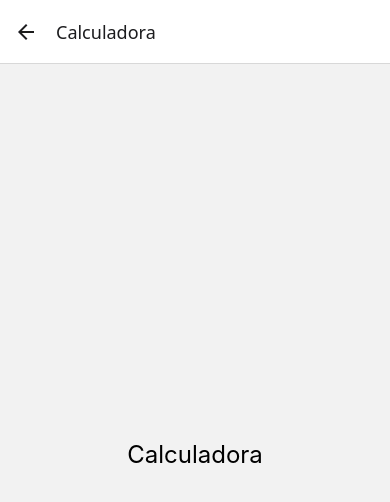
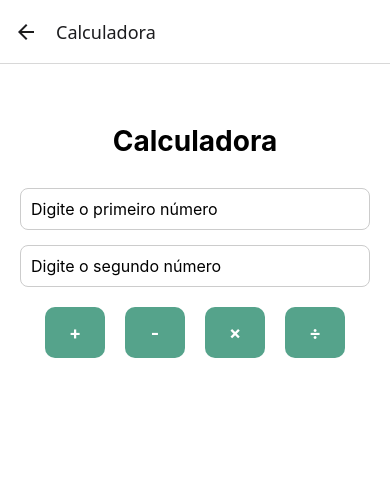
Before and after one commit to Lucca7r/AppDoesEverything, a React Native app: screen /Calculadora in a window 390 px wide. Shown: the top 502 px of the page. Built offline with nearby package versions, Linux system fonts and the light colour scheme.

Commit message:
start calculadora

```diff
--- a/src/screens/CalculatorScreen.tsx
+++ b/src/screens/CalculatorScreen.tsx
@@ -1,19 +1,145 @@
-import React from 'react';
-import { View, Text, StyleSheet } from 'react-native';
+import React, { useState } from 'react';
+import {
+  View,
+  Text,
+  TextInput,
+  TouchableOpacity,
+  StyleSheet,
+  Alert,
+  KeyboardAvoidingView,
+  Platform,
+  TouchableWithoutFeedback,
+  Keyboard,
+} from 'react-native';
 
 export default function CalculatorScreen() {
+  const [num1, setNum1] = useState('');
+  const [num2, setNum2] = useState('');
+  const [result, setResult] = useState<number | null>(null);
+
+  const handleCalc = (operation: string) => {
+    const a = parseFloat(num1);
+    const b = parseFloat(num2);
+
+    if (isNaN(a) || isNaN(b)) {
+      Alert.alert('Erro', 'Digite dois números válidos.');
+      return;
+    }
+
+    let res: number;
+    switch (operation) {
+      case '+': res = a + b; break;
+      case '-': res = a - b; break;
+      case '*': res = a * b; break;
+      case '/':
+        if (b === 0) {
+          Alert.alert('Erro', 'Não é possível dividir por zero.');
+          return;
+        }
+        res = a / b;
+        break;
+      default: return;
+    }
+
+    setResult(res);
+  };
+
   return (
-    <View style={styles.container}>
-      <Text style={styles.text}>Calculadora</Text>
-    </View>
+    <KeyboardAvoidingView
+      behavior={Platform.OS === 'ios' ? 'padding' : 'height'}
+      style={styles.wrapper}
+    >
+      <TouchableWithoutFeedback onPress={Keyboard.dismiss}>
+        <View style={styles.container}>
+          <Text style={styles.title}>Calculadora</Text>
+
+          <TextInput
+            style={styles.input}
+            placeholder="Digite o primeiro número"
+            keyboardType="numeric"
+            value={num1}
+            onChangeText={setNum1}
+          />
+
+          <TextInput
+            style={styles.input}
+            placeholder="Digite o segundo número"
+            keyboardType="numeric"
+            value={num2}
+            onChangeText={setNum2}
+          />
+
+          <View style={styles.buttonRow}>
+            <TouchableOpacity style={styles.button} onPress={() => handleCalc('+')}>
+              <Text style={styles.buttonText}>+</Text>
+            </TouchableOpacity>
+            <TouchableOpacity style={styles.button} onPress={() => handleCalc('-')}>
+              <Text style={styles.buttonText}>-</Text>
+            </TouchableOpacity>
+            <TouchableOpacity style={styles.button} onPress={() => handleCalc('*')}>
+              <Text style={styles.buttonText}>×</Text>
+            </TouchableOpacity>
+            <TouchableOpacity style={styles.button} onPress={() => handleCalc('/')}>
+              <Text style={styles.buttonText}>÷</Text>
+            </TouchableOpacity>
+          </View>
+
+          {result !== null && (
+            <Text style={styles.result}>Resultado: {result}</Text>
+          )}
+        </View>
+      </TouchableWithoutFeedback>
+    </KeyboardAvoidingView>
   );
 }
 
 const styles = StyleSheet.create({
+  wrapper: {
+    flex: 1,
+  },
   container: {
-    flex: 1, justifyContent: 'center', alignItems: 'center',
+    flex: 1,
+    padding: 20,
+    paddingTop: 60,
+    backgroundColor: '#fff',
+    alignItems: 'center',
   },
-  text: {
-    fontSize: 24,
+  title: {
+    fontSize: 28,
+    marginBottom: 30,
+    fontWeight: 'bold',
+  },
+  input: {
+    borderWidth: 1,
+    borderColor: '#ccc',
+    borderRadius: 8,
+    width: '100%',
+    padding: 10,
+    marginBottom: 15,
+    fontSize: 16,
+  },
+  buttonRow: {
+    flexDirection: 'row',
+    justifyContent: 'space-between',
+    gap: 10,
+    flexWrap: 'wrap',
+  },
+  button: {
+    backgroundColor: '#55a38b',
+    padding: 15,
+    borderRadius: 10,
+    margin: 5,
+    minWidth: 60,
+    alignItems: 'center',
+  },
+  buttonText: {
+    color: '#fff',
+    fontSize: 18,
+    fontWeight: 'bold',
+  },
+  result: {
+    fontSize: 20,
+    marginTop: 30,
+    fontWeight: 'bold',
   },
 });
```
